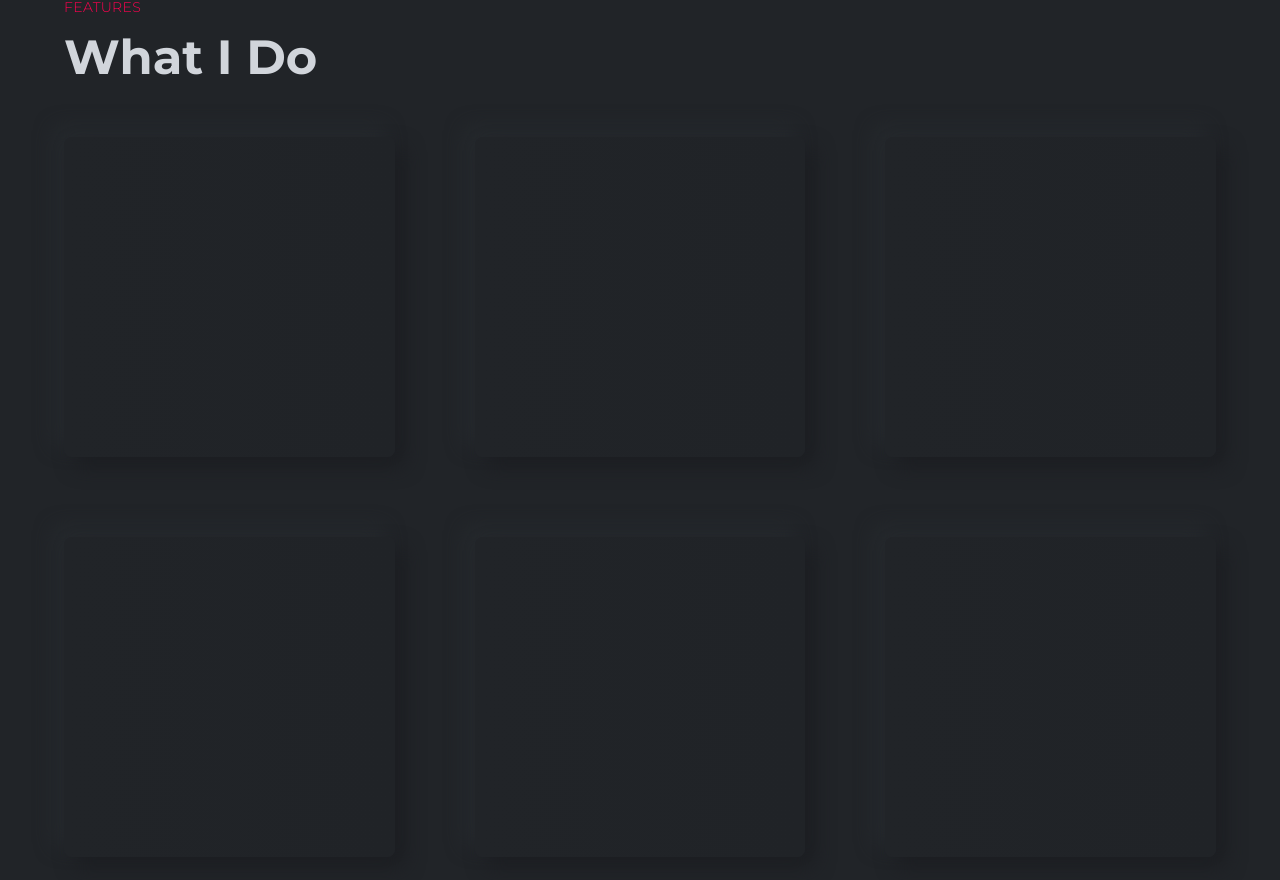
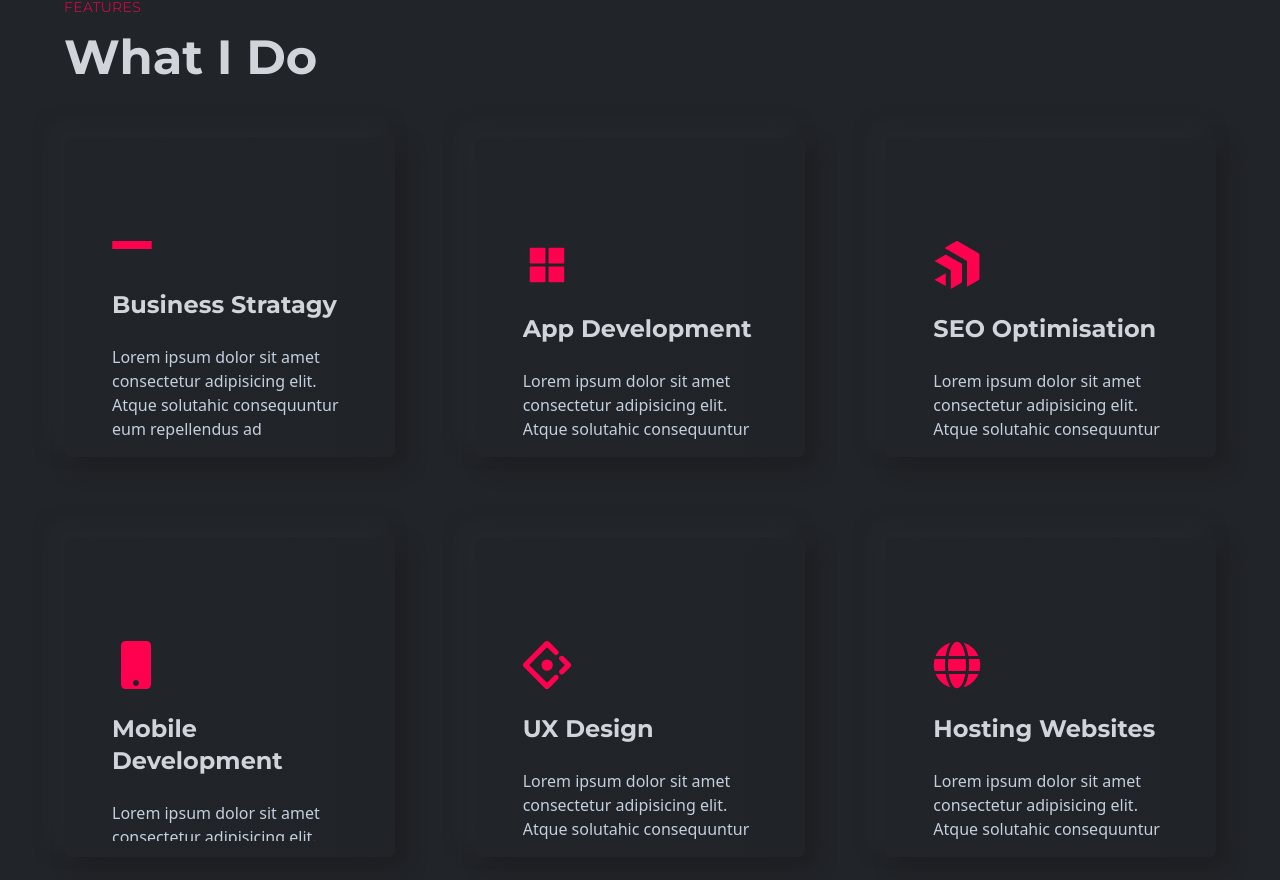
Before and after one commit to PerpetuumG/portfolio_noor, a React (Create React App) app: page / in a window 1280 px wide. Shown: the part 980-1860 px from the top of the page. Built offline with nearby package versions, Linux system fonts and the light colour scheme.

Commit message:
add Card

```diff
--- a/src/components/banner/RightBanner.jsx
+++ b/src/components/banner/RightBanner.jsx
@@ -4,7 +4,7 @@ import { bannerImg } from '../../assets/index';
 const RightBanner = () => {
   return (
     <div className={'w-1/2 flex justify-center items-center relative'}>
-      <img className={'w-[500px] h-[680px] z-10'} src={bannerImg} alt='banner image' />
+      <img className={'w-[500px] h-[680px] z-10'} src={bannerImg} alt={'bannerImg'} />
       <div
         className={
           'absolute bottom-0 w-[500px] h-[500px] bg-gradient-to-r from-[#1e2024] to-[#202327] shadow-shadowOne flex justify-center items-center'
--- a/src/components/features/Card.jsx
+++ b/src/components/features/Card.jsx
@@ -1,12 +1,44 @@
 import React from 'react';
+import { HiArrowRight } from 'react-icons/hi';
 
-const Card = () => {
+const Card = ({ icon, title, des }) => {
   return (
     <div
       className={
         'w-full px-12 h-80 py-10 rounded-lg shadow-shadowOne flex items-center bg-gradient-to-r from-bodyColor to-[#202327] group hover:bg-gradient-to-b hover:from-black hover:to-[#1e2024] transition-colors duration-100 group'
       }
-    ></div>
+    >
+      <div className={'h-72 py-6 overflow-y-hidden'}>
+        <div
+          className={
+            'flex h-full flex-col gap-10 translate-y-16 group-hover:translate-y-0 transition-transform duration-500'
+          }
+        >
+          <div className={'w-10 h-8 flex flex-col justify-between'}>
+            {icon ? (
+              <span className={'text-5xl text-designColor'}>{icon}</span>
+            ) : (
+              <>
+                <span className={'w-full h-[2px] rounded-lg bg-designColor inline-flex'}></span>
+                <span className={'w-full h-[2px] rounded-lg bg-designColor inline-flex'}></span>
+                <span className={'w-full h-[2px] rounded-lg bg-designColor inline-flex'}></span>
+                <span className={'w-full h-[2px] rounded-lg bg-designColor inline-flex'}></span>
+              </>
+            )}
+          </div>
+
+          <div className={'flex flex-col gap-6'}>
+            <h2 className={'text-2xl font-titleFont font-bold text-gray-300'}>{title}</h2>
+
+            <p className={'text-base'}>{des}</p>
+
+            <span className={'text-2xl text-designColor'}>
+              <HiArrowRight />
+            </span>
+          </div>
+        </div>
+      </div>
+    </div>
   );
 };
 
--- a/src/components/features/Features.jsx
+++ b/src/components/features/Features.jsx
@@ -1,6 +1,7 @@
 import React from 'react';
 import Title from '../layouts/Title';
 import Card from './Card';
+import { featuresData } from '../../data/data';
 
 const Features = () => {
   return (
@@ -8,12 +9,9 @@ const Features = () => {
       <Title title={'Features'} des={'What I do'} />
 
       <div className={'grid grid-cols-3 gap-20'}>
-        <Card />
-        <Card />
-        <Card />
-        <Card />
-        <Card />
-        <Card />
+        {featuresData.map(({ id, icon, title, des }) => (
+          <Card id={id} icon={icon} title={title} des={des} />
+        ))}
       </div>
     </section>
   );
```
Also changed, not shown: src/data/data.js (+15 -15 lines).
